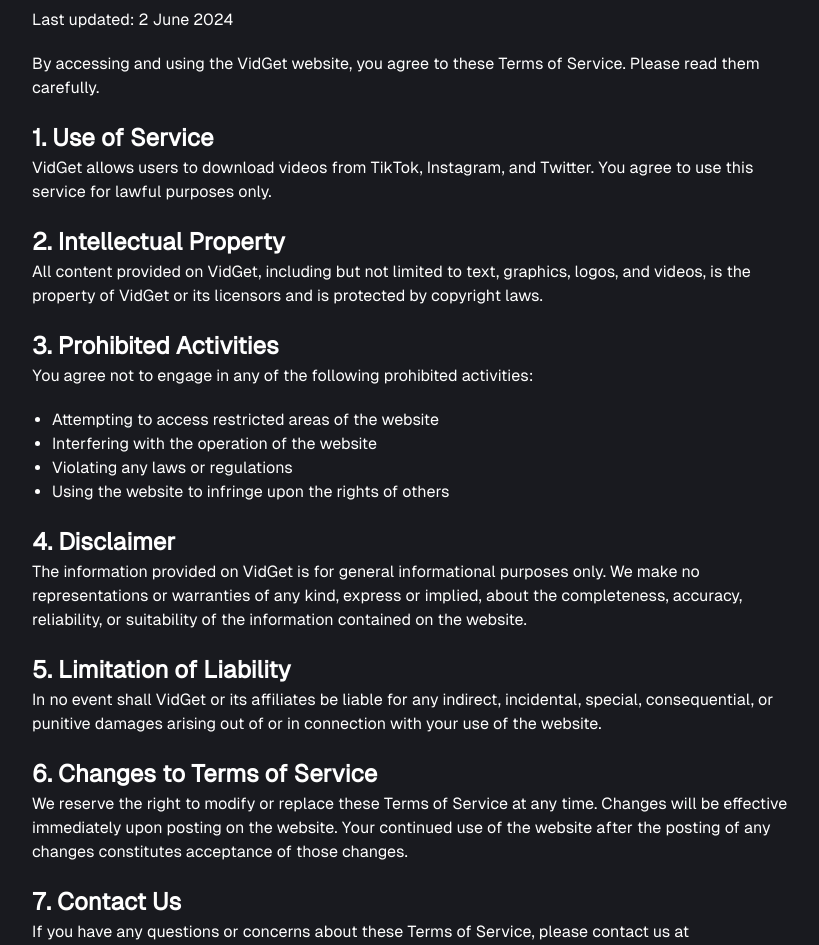
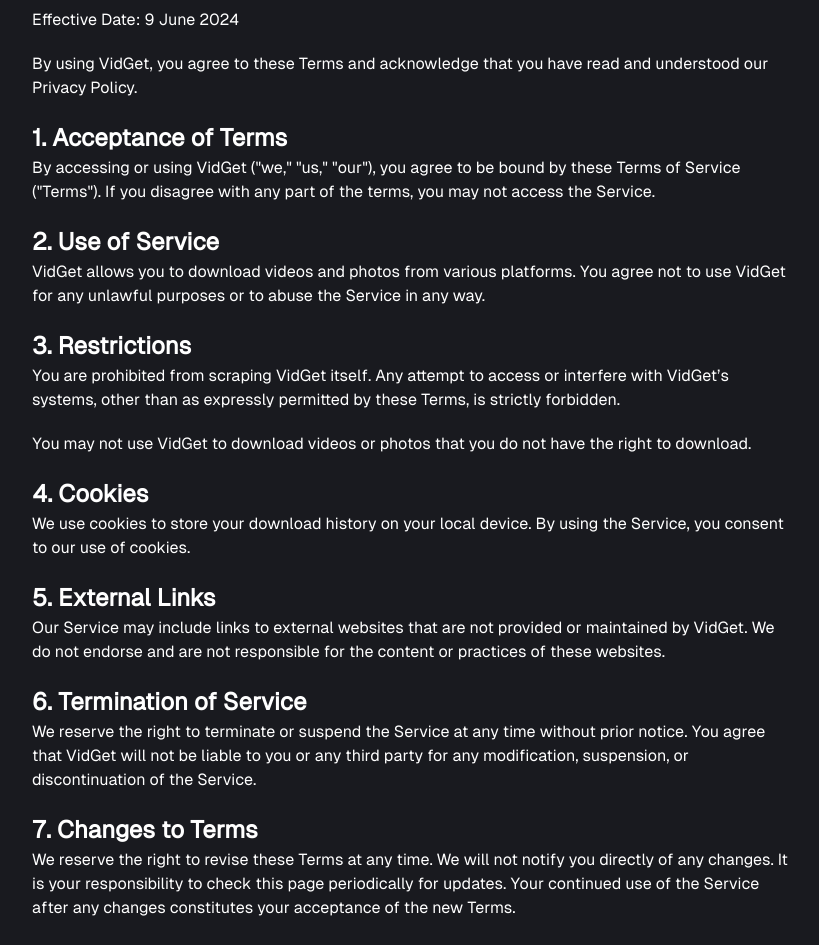
Before and after one commit to BurakYs/VidGet, a SvelteKit app in the folder client/: page /legal/terms in a window 1280 px wide. Shown: the part 160-1105 px from the top of the page, without its empty margins (228-1047 px from the left). Built offline with nearby package versions, Linux system fonts and the light colour scheme.

Commit message:
Update Privacy Policy and Terms of Service

```diff
--- a/client/src/routes/legal/privacy/+page.svelte
+++ b/client/src/routes/legal/privacy/+page.svelte
@@ -2,49 +2,37 @@
     <title>Privacy Policy</title>
 </svelte:head>
 
-<script lang="ts">
-    import config from '$config';
-</script>
-
 <div class="policy">
     <h1>Privacy Policy</h1>
-    <p>Last updated: 2 June 2024</p>
+    <p>Effective Date: 9 June 2024</p>
 
-    <p>Welcome to VidGet, accessible from <a href="/">{config.hostname}</a>. Your privacy
-        is important to us, and we are committed to protecting the personal information you share with us. This
-        Privacy Policy explains how we collect, use, and safeguard your information when you visit our website.</p>
+    <h2>1. Introduction</h2>
+    <p>VidGet ("we," "us," "our") values your privacy. This Privacy Policy describes the information we collect from you
+        when you use our website and services ("Service"). By using our Service, you agree to the collection and use of
+        information in accordance with this policy.</p>
 
-    <h2>1. Information We Collect</h2>
-    <p>We do not collect personal information directly from users. However, we use cookies to enhance your
-        experience by showing your download history.</p>
+    <h2>2. Information Collection</h2>
+    <p>We do not store any personal data. However, we may temporarily log your IP address for the purposes of monitoring
+        and preventing abuse of our Service.</p>
 
-    <h2>2. Use of Cookies</h2>
-    <p>We use cookies to keep track of your download history. Cookies are small data files stored on your device
-        that help improve your browsing experience.</p>
+    <h2>3. Use of Cookies</h2>
+    <p>We use cookies to store your download history on your local device. These cookies help us enhance your experience
+        by keeping track of the videos and photos you have downloaded.</p>
 
-    <h2>3. How We Use Your Information</h2>
-    <p>We use cookies solely to display your download history. We do not share this information with third
-        parties.</p>
+    <h2>4. Data Sharing and Disclosure</h2>
+    <p>We do not share your information with any third parties, except as required by law enforcement agencies.</p>
 
-    <h2>4. User Rights</h2>
-    <p>You have the right to access and delete your download history. You can manage your cookie preferences through
-        your browser settings.</p>
+    <h2>5. External Links</h2>
+    <p>Our Service may contain links to external sites that are not operated by us. We have no control over the content
+        and practices of these sites, and cannot accept responsibility or liability for their respective privacy
+        policies.</p>
 
-    <h2>5. Data Security</h2>
-    <p>We do not store personal data on our servers. The cookies used for download history are stored on your
-        device.</p>
+    <h2>6. Changes to This Privacy Policy</h2>
+    <p>We reserve the right to update our Privacy Policy at any time. We will not notify you directly of any changes. We
+        advise you to review this page periodically for any updates. Your continued use of the Service after any changes
+        constitutes your acceptance of the new Privacy Policy.</p>
 
-    <h2>6. Third-Party Links</h2>
-    <p>Our website may contain links to third-party websites. We are not responsible for the content or privacy
-        practices of these websites. We encourage you to review the privacy policies of any third-party sites you
-        visit.</p>
-
-    <h2>7. Changes to This Privacy Policy</h2>
-    <p>We may update our Privacy Policy from time to time. We will notify users of any changes by posting the new
-        Privacy Policy on this page. Users are advised to review this Privacy Policy periodically for any
-        changes.</p>
-
-    <h2>8. Contact Us</h2>
-    <p>If you have any questions or concerns about this Privacy Policy, please contact us at <a
-            href="mailto:burakyhs@duck.com">burakyhs@duck.com</a>.</p>
+    <h2>7. Contact Us</h2>
+    <p>If you have any questions about this Privacy Policy, please contact us at: <a href="mailto:burakyhs@duck.com">burakyhs@duck.com</a>
+    </p>
 </div>
--- a/client/src/routes/legal/terms/+page.svelte
+++ b/client/src/routes/legal/terms/+page.svelte
@@ -4,43 +4,42 @@
 
 <div class="policy">
     <h1>Terms of Service</h1>
-    <p>Last updated: 2 June 2024</p>
+    <p>Effective Date: 9 June 2024</p>
+    <p>By using VidGet, you agree to these Terms and acknowledge that you have read and understood our Privacy
+        Policy.</p>
 
-    <p>By accessing and using the VidGet website, you agree to these Terms of Service. Please read them
-        carefully.</p>
+    <h2>1. Acceptance of Terms</h2>
+    <p>By accessing or using VidGet ("we," "us," "our"), you agree to be bound by these Terms of Service ("Terms"). If
+        you disagree with any part of the terms, you may not access the Service.</p>
 
-    <h2>1. Use of Service</h2>
-    <p>VidGet allows users to download videos from TikTok, Instagram, and Twitter. You agree to use this service for
-        lawful purposes only.</p>
+    <h2>2. Use of Service</h2>
+    <p>VidGet allows you to download videos and photos from various platforms. You agree not to use VidGet for any
+        unlawful purposes or to abuse the Service in any way.</p>
 
-    <h2>2. Intellectual Property</h2>
-    <p>All content provided on VidGet, including but not limited to text, graphics, logos, and videos, is the
-        property of VidGet or its licensors and is protected by copyright laws.</p>
+    <h2>3. Restrictions</h2>
+    <p>You are prohibited from scraping VidGet itself. Any attempt to access or interfere with VidGet’s systems, other
+        than as expressly permitted by these Terms, is strictly forbidden.</p>
+    <p>You may not use VidGet to download videos or photos that you do not have the right to download.</p>
 
-    <h2>3. Prohibited Activities</h2>
-    <p>You agree not to engage in any of the following prohibited activities:</p>
-    <ul>
-        <li>Attempting to access restricted areas of the website</li>
-        <li>Interfering with the operation of the website</li>
-        <li>Violating any laws or regulations</li>
-        <li>Using the website to infringe upon the rights of others</li>
-    </ul>
+    <h2>4. Cookies</h2>
+    <p>We use cookies to store your download history on your local device. By using the Service, you consent to our use
+        of cookies.</p>
 
-    <h2>4. Disclaimer</h2>
-    <p>The information provided on VidGet is for general informational purposes only. We make no representations or
-        warranties of any kind, express or implied, about the completeness, accuracy, reliability, or suitability of
-        the information contained on the website.</p>
+    <h2>5. External Links</h2>
+    <p>Our Service may include links to external websites that are not provided or maintained by VidGet. We do not
+        endorse and are not responsible for the content or practices of these websites.</p>
 
-    <h2>5. Limitation of Liability</h2>
-    <p>In no event shall VidGet or its affiliates be liable for any indirect, incidental, special, consequential, or
-        punitive damages arising out of or in connection with your use of the website.</p>
+    <h2>6. Termination of Service</h2>
+    <p>We reserve the right to terminate or suspend the Service at any time without prior notice. You agree that VidGet
+        will not be liable to you or any third party for any modification, suspension, or discontinuation of the
+        Service.</p>
 
-    <h2>6. Changes to Terms of Service</h2>
-    <p>We reserve the right to modify or replace these Terms of Service at any time. Changes will be effective
-        immediately upon posting on the website. Your continued use of the website after the posting of any changes
-        constitutes acceptance of those changes.</p>
+    <h2>7. Changes to Terms</h2>
+    <p>We reserve the right to revise these Terms at any time. We will not notify you directly of any changes. It is
+        your responsibility to check this page periodically for updates. Your continued use of the Service after any
+        changes constitutes your acceptance of the new Terms.</p>
 
-    <h2>7. Contact Us</h2>
-    <p>If you have any questions or concerns about these Terms of Service, please contact us at <a
-            href="mailto:burakyhs@duck.com">burakyhs@duck.com</a>.</p>
+    <h2>8. Contact Us</h2>
+    <p>If you have any questions about these Terms, please contact us at: <a href="mailto:burakyhs@duck.com">burakyhs@duck.com</a>
+    </p>
 </div>
```
